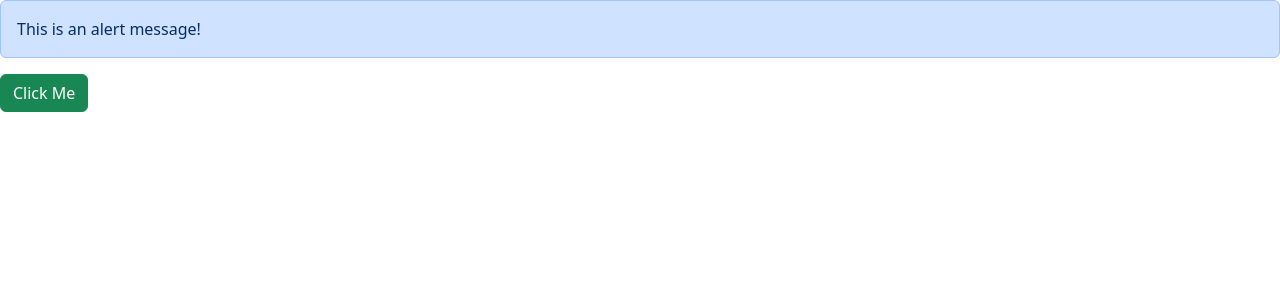
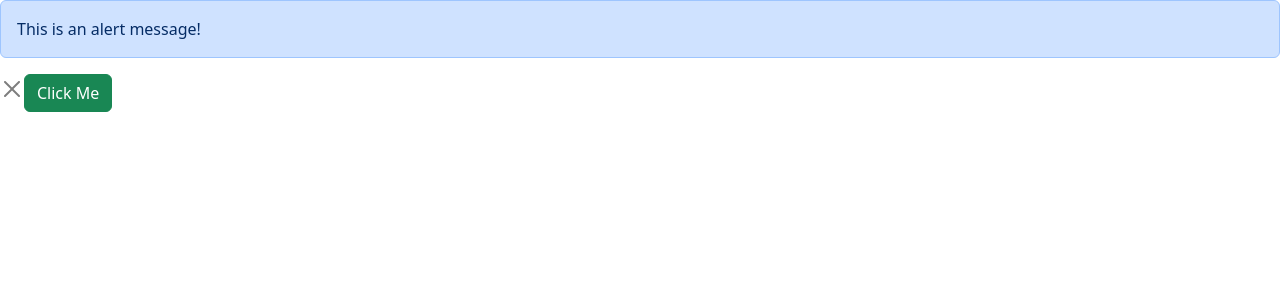
Before and after one commit to AnaCascante/game-app, a React (Vite) app: page / in a window 1280 px wide. Both pictures are taken after a click on the button "Click Me". Shown: the top 300 px of the page. Built offline with nearby package versions, Linux system fonts and the light colour scheme.

Commit message:
fix handling alert message

```diff
--- a/src/App.tsx
+++ b/src/App.tsx
@@ -1,11 +1,18 @@
+import { useState } from "react";
 import Alert from "./components/Alert";
 import Button from "./components/Button";
 
 function App() {
+  const [alertVisible, setAlertVisible] = useState(false);
+
   return (
     <div>
-      <Alert>This is an alert message!</Alert>
-      <Button color="blue" onClick={() => console.log("Button clicked!")}>
+      {alertVisible && (
+        <Alert onClose={() => setAlertVisible(false)}>
+          This is an alert message!
+        </Alert>
+      )}
+      <Button color="success" onClick={() => setAlertVisible(!alertVisible)}>
         Click Me
       </Button>
     </div>
--- a/src/components/Alert.tsx
+++ b/src/components/Alert.tsx
@@ -2,10 +2,21 @@ import React, { ReactNode } from "react";
 
 interface Props {
   children: ReactNode;
+  onClose: () => void;
 }
 
-const Alert = ({ children }: Props) => {
-  return <div className="alert alert-primary">{children}</div>;
+const Alert = ({ children, onClose }: Props) => {
+  return (
+    <>
+      <div className="alert alert-primary alert-dismissible">{children}</div>
+      <button
+        type="button"
+        className="btn-close"
+        data-bs-dismiss="alert"
+        onClick={onClose}
+      ></button>
+    </>
+  );
 };
 
 export default Alert;
--- a/src/components/Button.tsx
+++ b/src/components/Button.tsx
@@ -1,14 +1,14 @@
-import React, { ReactNode } from "react";
+import React from "react";
 
 interface Props {
-  children: ReactNode;
+  children: string;
   color: string;
   onClick: () => void;
 }
 
-const Button = ({ children, onClick, color }: Props) => {
+const Button = ({ children, onClick, color = "primary" }: Props) => {
   return (
-    <button type="button" className="btn btn-success" onClick={onClick}>
+    <button className={`btn btn-${color}`} onClick={onClick}>
       {children}
     </button>
   );
```
